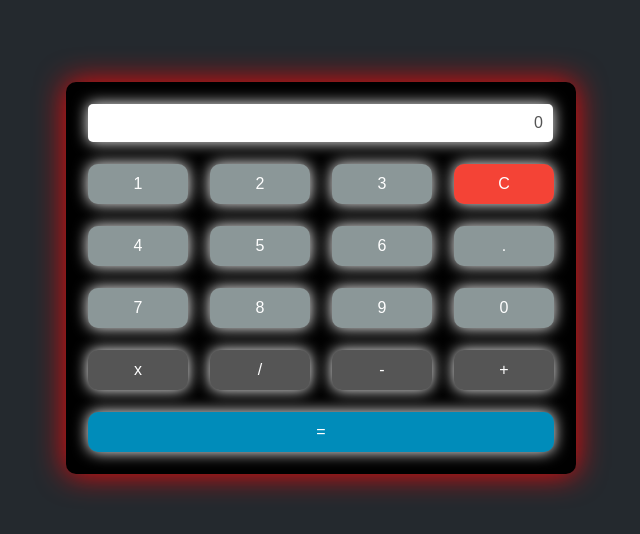
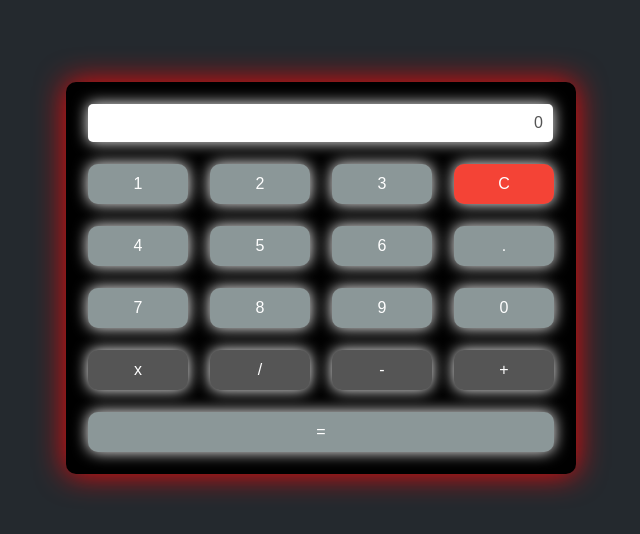
Before and after one commit to Martinus21/exercise2, a plain HTML site: page index.html in a window 1280 px wide. Shown: the part 122-656 px from the top of the page, without its empty margins (319-959 px from the left). Drawn offline with Linux system fonts and the light colour scheme.

Commit message:
Update index.html

```diff
--- a/index.html
+++ b/index.html
@@ -42,7 +42,7 @@
 				</tr>
 
 				<tr>
-					<td colspan="5"><button class="btn-hsl" style="width: 100%" onclick="hitung()">=</button></td>
+					<td colspan="5"><button class="btn hsl" style="width: 100%" onclick="hitung()">=</button></td>
 				</tr>
 			</table>
 		</div>
```
